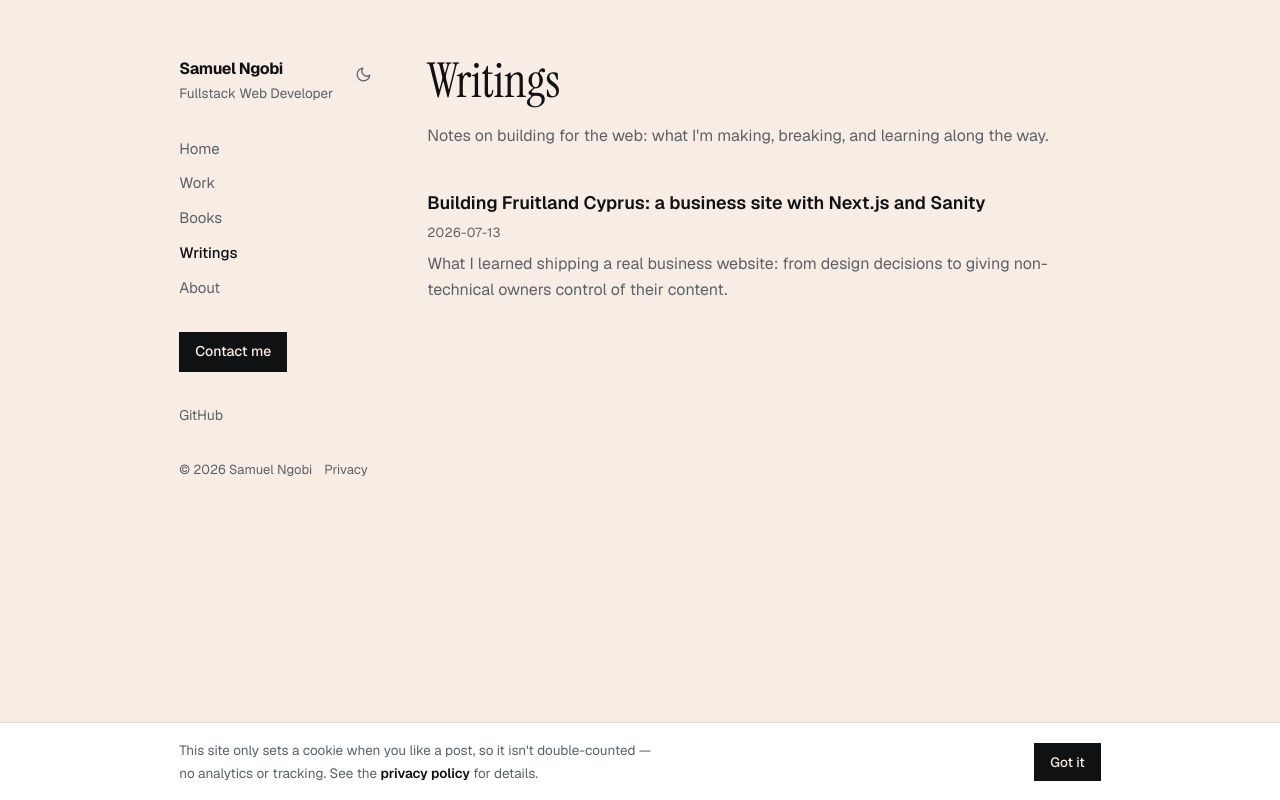
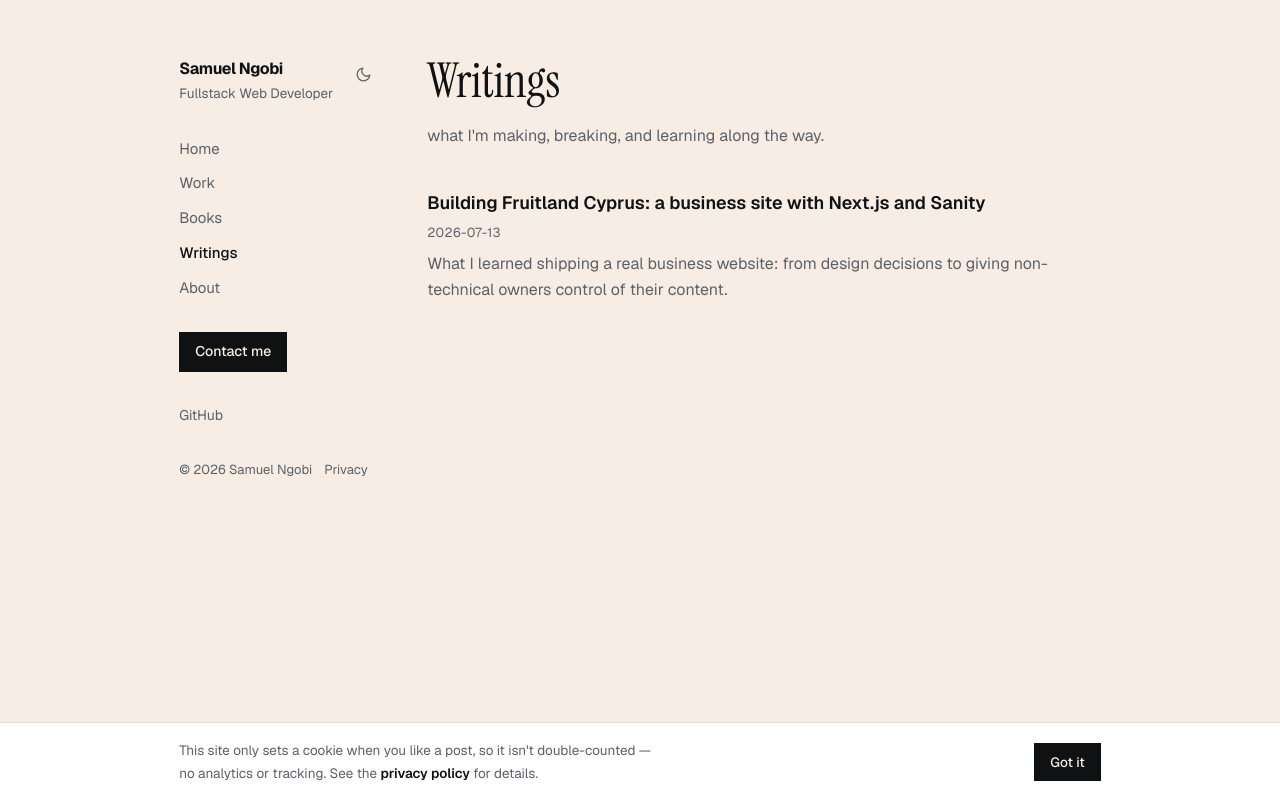
Before and after one commit to samuel-sarmah/samuel, a Next.js app: page /writings in a window 1280 px wide. Built offline with nearby package versions, Linux system fonts and the light colour scheme.

Commit message:
Tighten writings intro copy

```diff
--- a/app/writings/page.js
+++ b/app/writings/page.js
@@ -8,8 +8,7 @@ export default function Writings() {
   return (
     <div>
       <h1 className="display text-[clamp(2.2rem,5.5vw,3rem)]">Writings</h1>
-      <p className="mt-4 text-[var(--muted)]">
-        Notes on building for the web: what I&apos;m making, breaking, and
+      <p className="mt-4 text-[var(--muted)]">what I&apos;m making, breaking, and
         learning along the way.
       </p>
       <ul className="mt-10 space-y-8">
```
